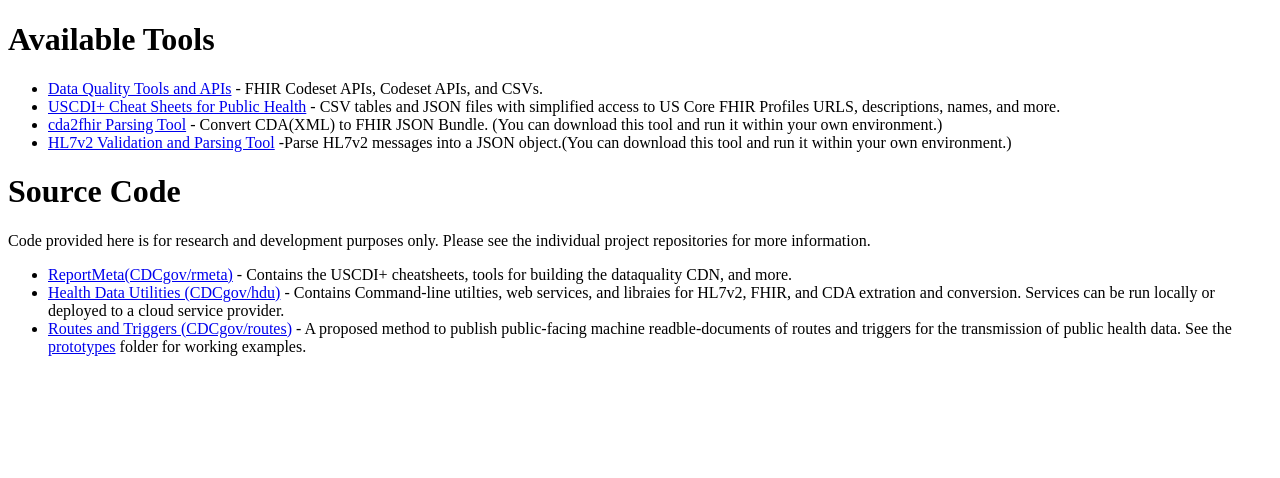
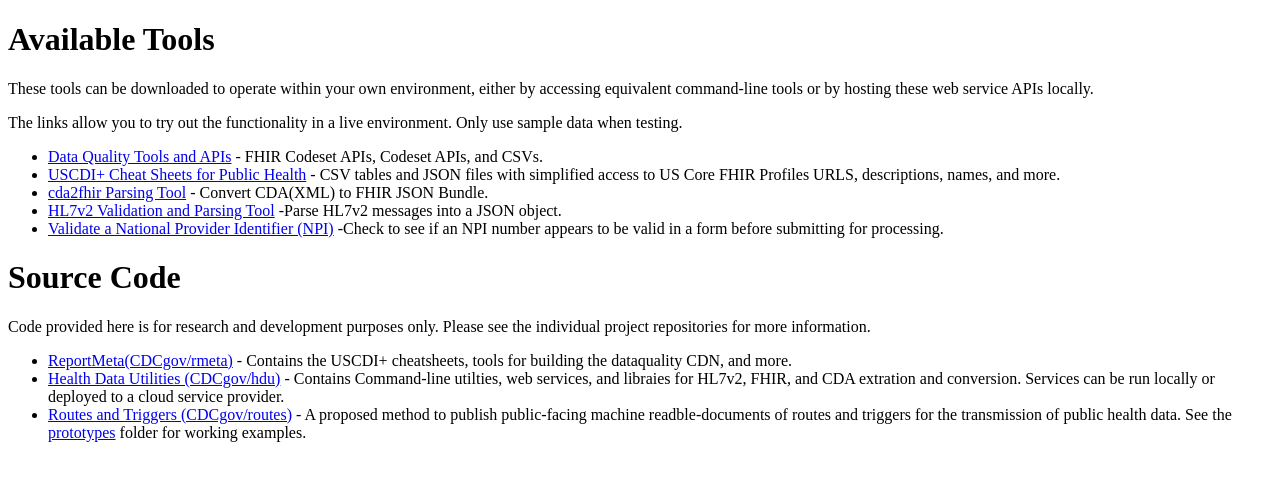
Before and after one commit to CDCgov/hdu, a Django app: page / in a window 1280 px wide. Shown: the top 478 px of the page. Run offline with Django 5.2, Linux system fonts and the light colour scheme.

Commit message:
adding verify NPI links to home page

```diff
--- a/apps/home/templates/index.html
+++ b/apps/home/templates/index.html
@@ -6,12 +6,14 @@
 </head>
 <body>
     <h1>Available Tools</h1>
-
+    <p>These tools can be downloaded to operate within your own environment, either by accessing equivalent command-line tools or by hosting these web service APIs locally.</p>
+    <p>The links allow you to try out the functionality in a live environment. Only use sample data when testing.</p>
     <ul>
         <li><a href="https://dataquality.cdcmeta.com">Data Quality Tools and APIs</a> - FHIR Codeset APIs, Codeset APIs, and CSVs.</li>
         <li><a href="https://cdcmeta.com">USCDI+ Cheat Sheets for Public Health</a> - CSV tables and JSON files with simplified access to US Core FHIR Profiles URLS, descriptions, names, and more.</li>
-        <li><a href="{% url 'cda2fhir:index' %}">cda2fhir Parsing Tool</a> - Convert CDA(XML) to FHIR JSON Bundle. (You can download this tool and run it within your own environment.)</li>
-        <li><a href="{% url 'labcheck:index' %}">HL7v2 Validation and Parsing Tool</a> -Parse HL7v2 messages into a JSON object.(You can download this tool and run it within your own environment.)</li>
+        <li><a href="{% url 'cda2fhir:index' %}">cda2fhir Parsing Tool</a> - Convert CDA(XML) to FHIR JSON Bundle.</li>
+        <li><a href="{% url 'labcheck:index' %}">HL7v2 Validation and Parsing Tool</a> -Parse HL7v2 messages into a JSON object.</li>
+        <li><a href="{% url 'vnpi:index' %}">Validate a National Provider Identifier (NPI)</a> -Check to see if an NPI number appears to be valid in a form before submitting for processing.</li>
     </ul>
 
 
```
